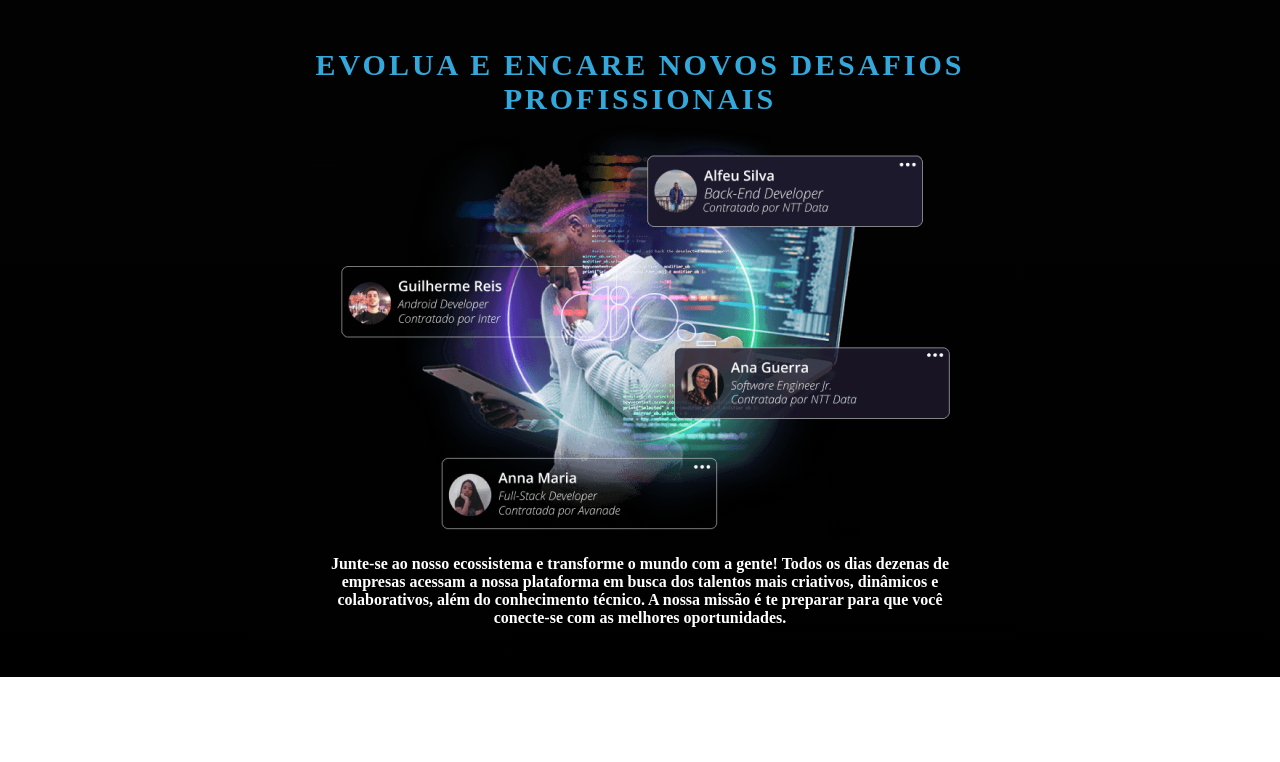
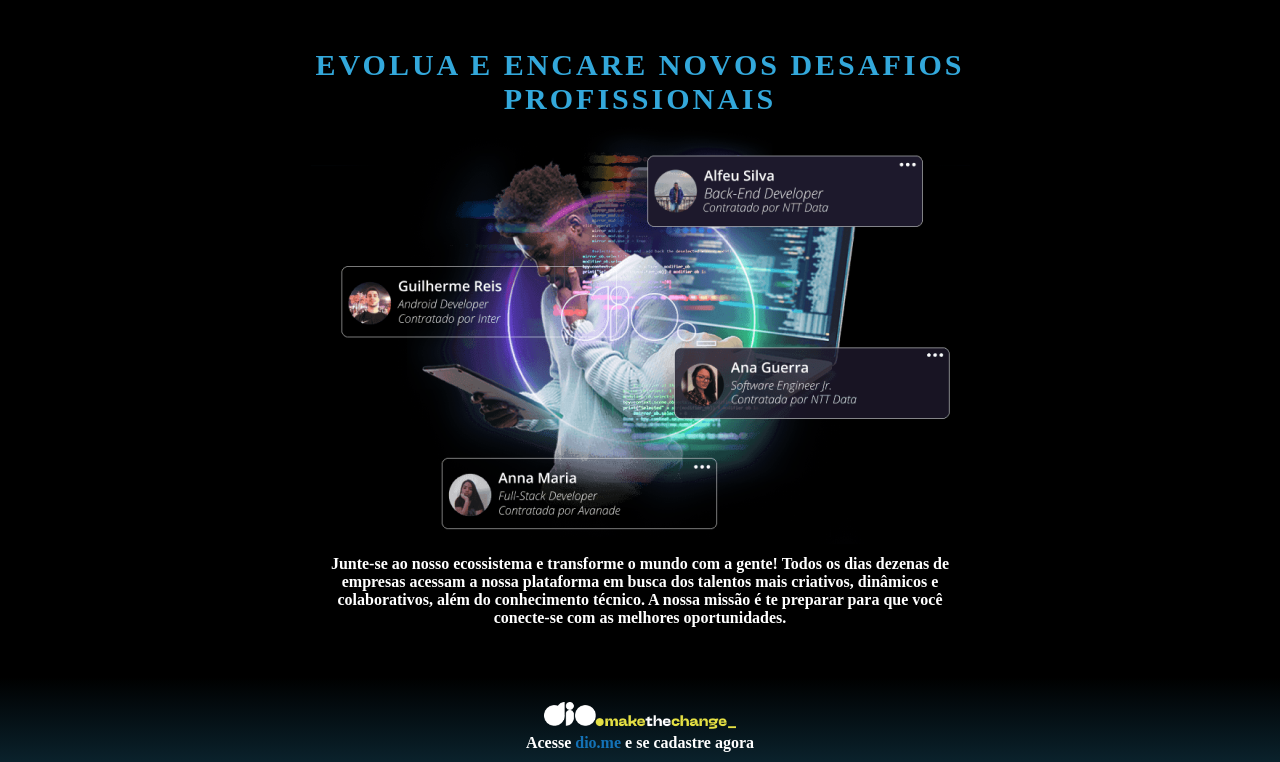
Before and after one commit to luad3cristal/dio3, a plain HTML site: page index.html in a window 1280 px wide. Shown: the part 1040-1802 px from the top of the page. Before the commit the page ends 1717 px from the top, so only its background shows below. Drawn offline with Linux system fonts and the light colour scheme.

Commit message:
adding footer

```diff
--- a/index.html
+++ b/index.html
@@ -64,5 +64,10 @@
         </h4>
       </section>
     </main>
+
+    <footer>
+      <img src="./assets/image5.png" alt="" />
+      <h4>Acesse <a href="https://dio.me">dio.me</a> e se cadastre agora</h4>
+    </footer>
   </body>
 </html>
--- a/style.css
+++ b/style.css
@@ -6,6 +6,7 @@
 
 body {
   overflow-x: hidden;
+  background-color: black;
 }
 
 /* header */
@@ -14,7 +15,11 @@ header {
   padding: 28px 0;
 
   background: url("./assets/image2.png"),
-    linear-gradient(rgba(0, 0, 0, 0.98), #013850ee 60%, rgb(0, 0, 0, 0.99));
+    linear-gradient(
+      rgba(0, 0, 0, 0.6),
+      rgba(49, 168, 221, 0.2),
+      rgba(0, 0, 0, 0.6)
+    );
   background-repeat: no-repeat;
   background-position: bottom;
   background-size: cover;
@@ -168,3 +173,30 @@ main #section3 {
 #section3 h4 {
   width: 50%;
 }
+
+/* rodapé */
+footer {
+  background: linear-gradient(
+    rgba(0, 0, 0) 0%,
+    rgba(51, 168, 219, 0.2) 100%
+  );
+
+  display: flex;
+  align-items: center;
+  justify-content: center;
+  flex-direction: column;
+
+  gap: 5px;
+  padding: 25px 0 10px;
+
+  color: white;
+}
+
+footer img {
+  width: 15%;
+}
+
+footer a {
+  text-decoration: none;
+  color: #1472b7;
+}
```
